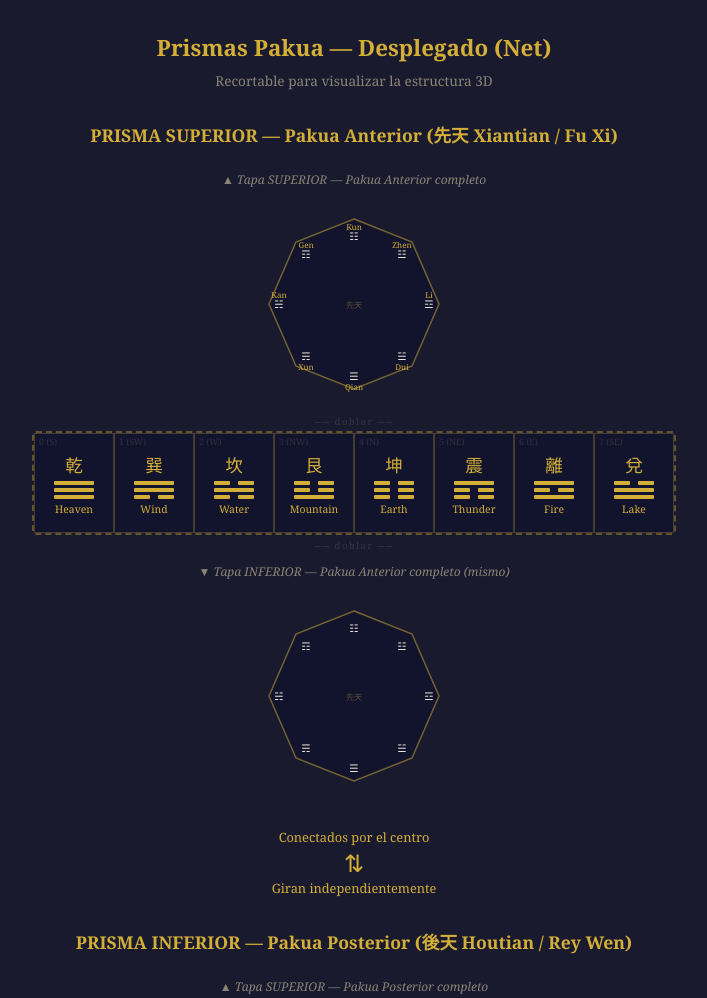
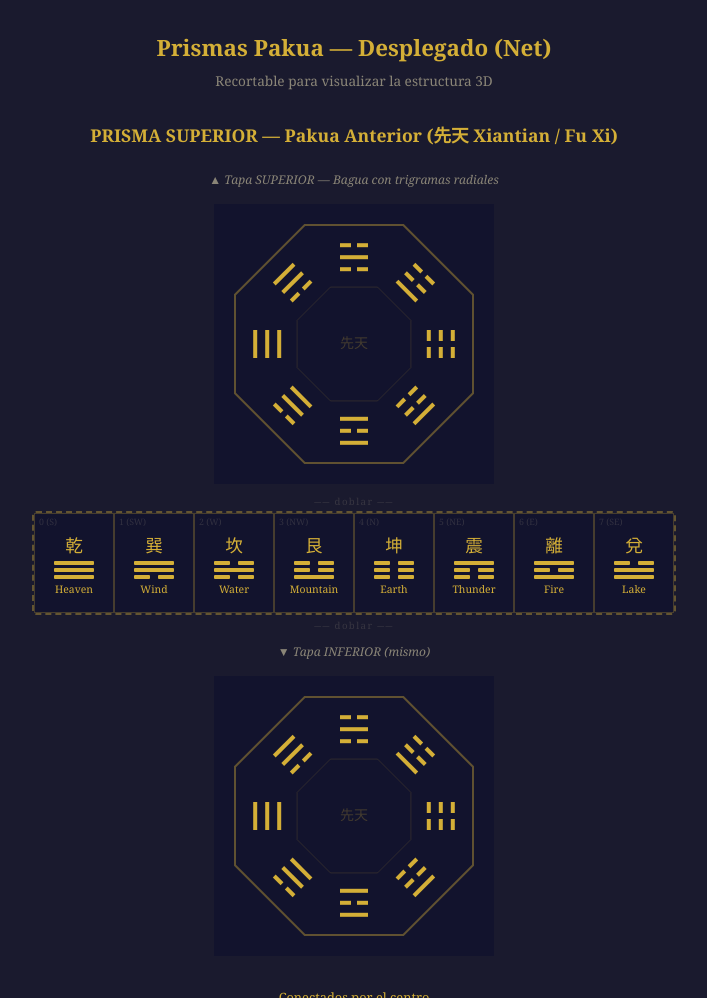
Before and after one commit to meowrhino/pakuafun, a plain HTML site: page boceto.html in a window 1280 px wide. Shown: the top 998 px of the page, without its empty margins (286-993 px from the left). Drawn offline with Linux system fonts and the light colour scheme.

Commit message:
Update boceto: classic bagua-style radial trigram caps
Octagonal caps now draw trigram lines radiating outward from center
in the traditional bagua pattern, minimal without yin-yang symbol.

Co-Authored-By: Claude Opus 4.6 (1M context) <noreply@anthropic.com>

```diff
--- a/boceto.html
+++ b/boceto.html
@@ -19,7 +19,6 @@
     .subtitle { text-align: center; color: #8a8577; font-size: 0.85rem; margin-bottom: 2rem; }
     .note { text-align: center; color: #8a8577; font-size: 0.75rem; margin: 0.5rem 0; font-style: italic; }
 
-    /* ---- Net layout ---- */
     .net {
       display: flex;
       flex-direction: column;
@@ -28,21 +27,17 @@
       max-width: 700px;
     }
 
-    /* Octagonal cap */
     .cap {
-      width: 200px;
-      height: 200px;
-      position: relative;
+      width: 280px;
+      height: 280px;
       margin: 0.5rem 0;
     }
-    .cap svg { width: 100%; height: 100%; }
+    .cap canvas { display: block; }
 
-    /* Lateral strip: 8 square faces side by side */
     .lateral-strip {
       display: flex;
       border: 2px dashed #d4af3766;
       border-radius: 4px;
-      overflow: visible;
     }
     .face {
       width: 80px;
@@ -62,99 +57,41 @@
       align-items: center;
       gap: 3px;
     }
-    .face .trigram-lines .line {
-      height: 4px;
-      border-radius: 1px;
-    }
-    .face .trigram-lines .line.yang {
-      width: 40px;
-      background: #d4af37;
-    }
+    .face .trigram-lines .line { height: 4px; border-radius: 1px; }
+    .face .trigram-lines .line.yang { width: 40px; background: #d4af37; }
     .face .trigram-lines .line.yin {
-      width: 40px;
-      background: transparent;
-      display: flex;
-      justify-content: space-between;
+      width: 40px; background: transparent;
+      display: flex; justify-content: space-between;
     }
     .face .trigram-lines .line.yin::before,
     .face .trigram-lines .line.yin::after {
-      content: '';
-      width: 16px;
-      height: 4px;
-      background: #d4af37;
-      border-radius: 1px;
+      content: ''; width: 16px; height: 4px; background: #d4af37; border-radius: 1px;
     }
-    .face .name {
-      font-size: 0.65rem;
-      color: #d4af37;
-      text-align: center;
-      line-height: 1.2;
-    }
-    .face .chinese {
-      font-size: 1.1rem;
-      color: #d4af37;
-    }
+    .face .name { font-size: 0.65rem; color: #d4af37; text-align: center; line-height: 1.2; }
+    .face .chinese { font-size: 1.1rem; color: #d4af37; }
     .face .index {
-      position: absolute;
-      top: 2px;
-      left: 4px;
-      font-size: 0.55rem;
-      color: #8a857744;
+      position: absolute; top: 2px; left: 4px; font-size: 0.55rem; color: #8a857744;
     }
 
-    /* Tab marks */
     .tab-mark {
-      text-align: center;
-      color: #8a857744;
-      font-size: 0.6rem;
-      letter-spacing: 0.15em;
-      margin: 0.2rem 0;
+      text-align: center; color: #8a857744; font-size: 0.6rem;
+      letter-spacing: 0.15em; margin: 0.2rem 0;
     }
-
-    /* Arrow between prisms */
     .connector {
-      display: flex;
-      flex-direction: column;
-      align-items: center;
-      margin: 1.5rem 0;
-      color: #d4af37;
-      font-size: 0.8rem;
+      display: flex; flex-direction: column; align-items: center;
+      margin: 1.5rem 0; color: #d4af37; font-size: 0.8rem;
     }
     .connector .arrow { font-size: 1.5rem; }
 
-    /* Legend */
     .legend {
-      margin: 2rem auto;
-      max-width: 600px;
-      background: #12132d;
-      border: 1px solid #d4af3733;
-      border-radius: 8px;
-      padding: 1.2rem;
-      font-size: 0.8rem;
-      line-height: 1.6;
+      margin: 2rem auto; max-width: 600px; background: #12132d;
+      border: 1px solid #d4af3733; border-radius: 8px;
+      padding: 1.2rem; font-size: 0.8rem; line-height: 1.6;
     }
-    .legend h3 {
-      color: #d4af37;
-      margin-bottom: 0.5rem;
-      font-size: 0.9rem;
-    }
+    .legend h3 { color: #d4af37; margin-bottom: 0.5rem; font-size: 0.9rem; }
     .legend ul { padding-left: 1.2rem; }
     .legend li { margin-bottom: 0.3rem; }
     .legend .highlight { color: #d4af37; }
-
-    /* Pakua mini on caps */
-    .pakua-label {
-      font-size: 0.5rem;
-      fill: #d4af37;
-      text-anchor: middle;
-      dominant-baseline: central;
-    }
-    .pakua-symbol {
-      font-size: 0.65rem;
-      fill: #e8e1d5;
-      text-anchor: middle;
-      dominant-baseline: central;
-    }
   </style>
 </head>
 <body>
@@ -162,188 +99,187 @@
 <h1>Prismas Pakua — Desplegado (Net)</h1>
 <p class="subtitle">Recortable para visualizar la estructura 3D</p>
 
-<!-- ============ PRISMA SUPERIOR: PAKUA ANTERIOR (XIANTIAN) ============ -->
+<!-- PRISMA SUPERIOR -->
 <h2>PRISMA SUPERIOR — Pakua Anterior (先天 Xiantian / Fu Xi)</h2>
-
 <div class="net">
-  <!-- Tapa superior octogonal -->
-  <p class="note">▲ Tapa SUPERIOR — Pakua Anterior completo</p>
-  <div class="cap">
-    <svg viewBox="0 0 200 200">
-      <!-- Octagon -->
-      <polygon points="100,15 158,38 185,100 158,162 100,185 42,162 15,100 42,38"
-               fill="#12132d" stroke="#d4af37" stroke-width="1.5" stroke-opacity="0.5"/>
-      <!-- Trigram positions: S(bottom), SW, W, NW, N(top), NE, E, SE -->
-      <!-- N = top of octagon -->
-      <text x="100" y="32" class="pakua-symbol">☷</text>
-      <text x="100" y="22" class="pakua-label">Kun</text>
-      <!-- NE -->
-      <text x="148" y="50" class="pakua-symbol">☳</text>
-      <text x="148" y="40" class="pakua-label">Zhen</text>
-      <!-- E -->
-      <text x="175" y="100" class="pakua-symbol">☲</text>
-      <text x="175" y="90" class="pakua-label">Li</text>
-      <!-- SE -->
-      <text x="148" y="152" class="pakua-symbol">☱</text>
-      <text x="148" y="162" class="pakua-label">Dui</text>
-      <!-- S = bottom of octagon -->
-      <text x="100" y="172" class="pakua-symbol">☰</text>
-      <text x="100" y="182" class="pakua-label">Qian</text>
-      <!-- SW -->
-      <text x="52" y="152" class="pakua-symbol">☴</text>
-      <text x="52" y="162" class="pakua-label">Xun</text>
-      <!-- W -->
-      <text x="25" y="100" class="pakua-symbol">☵</text>
-      <text x="25" y="90" class="pakua-label">Kan</text>
-      <!-- NW -->
-      <text x="52" y="50" class="pakua-symbol">☶</text>
-      <text x="52" y="40" class="pakua-label">Gen</text>
-      <!-- Center label -->
-      <text x="100" y="100" fill="#d4af3766" font-size="8" text-anchor="middle" dominant-baseline="central">先天</text>
-    </svg>
-  </div>
-
+  <p class="note">▲ Tapa SUPERIOR — Bagua con trigramas radiales</p>
+  <div class="cap"><canvas id="cap-xt-top" width="280" height="280"></canvas></div>
   <p class="tab-mark">── doblar ──</p>
-
-  <!-- 8 caras laterales -->
   <div class="lateral-strip" id="xiantian-faces"></div>
-
   <p class="tab-mark">── doblar ──</p>
-
-  <!-- Tapa inferior octogonal (misma disposición) -->
-  <p class="note">▼ Tapa INFERIOR — Pakua Anterior completo (mismo)</p>
-  <div class="cap">
-    <svg viewBox="0 0 200 200">
-      <polygon points="100,15 158,38 185,100 158,162 100,185 42,162 15,100 42,38"
-               fill="#12132d" stroke="#d4af37" stroke-width="1.5" stroke-opacity="0.5"/>
-      <text x="100" y="32" class="pakua-symbol">☷</text>
-      <text x="148" y="50" class="pakua-symbol">☳</text>
-      <text x="175" y="100" class="pakua-symbol">☲</text>
-      <text x="148" y="152" class="pakua-symbol">☱</text>
-      <text x="100" y="172" class="pakua-symbol">☰</text>
-      <text x="52" y="152" class="pakua-symbol">☴</text>
-      <text x="25" y="100" class="pakua-symbol">☵</text>
-      <text x="52" y="50" class="pakua-symbol">☶</text>
-      <text x="100" y="100" fill="#d4af3766" font-size="8" text-anchor="middle" dominant-baseline="central">先天</text>
-    </svg>
-  </div>
+  <p class="note">▼ Tapa INFERIOR (mismo)</p>
+  <div class="cap"><canvas id="cap-xt-bot" width="280" height="280"></canvas></div>
 </div>
 
-<!-- ============ CONECTOR ============ -->
 <div class="connector">
   <span>Conectados por el centro</span>
   <span class="arrow">⇅</span>
   <span>Giran independientemente</span>
 </div>
 
-<!-- ============ PRISMA INFERIOR: PAKUA POSTERIOR (HOUTIAN) ============ -->
+<!-- PRISMA INFERIOR -->
 <h2>PRISMA INFERIOR — Pakua Posterior (後天 Houtian / Rey Wen)</h2>
-
 <div class="net">
-  <p class="note">▲ Tapa SUPERIOR — Pakua Posterior completo</p>
-  <div class="cap">
-    <svg viewBox="0 0 200 200">
-      <polygon points="100,15 158,38 185,100 158,162 100,185 42,162 15,100 42,38"
-               fill="#12132d" stroke="#d4af37" stroke-width="1.5" stroke-opacity="0.3"/>
-      <!-- Houtian: S=Li, SW=Kun, W=Dui, NW=Qian, N=Kan, NE=Gen, E=Zhen, SE=Xun -->
-      <text x="100" y="32" class="pakua-symbol">☵</text>
-      <text x="100" y="22" class="pakua-label">Kan</text>
-      <text x="148" y="50" class="pakua-symbol">☶</text>
-      <text x="148" y="40" class="pakua-label">Gen</text>
-      <text x="175" y="100" class="pakua-symbol">☳</text>
-      <text x="175" y="90" class="pakua-label">Zhen</text>
-      <text x="148" y="152" class="pakua-symbol">☴</text>
-      <text x="148" y="162" class="pakua-label">Xun</text>
-      <text x="100" y="172" class="pakua-symbol">☲</text>
-      <text x="100" y="182" class="pakua-label">Li</text>
-      <text x="52" y="152" class="pakua-symbol">☷</text>
-      <text x="52" y="162" class="pakua-label">Kun</text>
-      <text x="25" y="100" class="pakua-symbol">☱</text>
-      <text x="25" y="90" class="pakua-label">Dui</text>
-      <text x="52" y="50" class="pakua-symbol">☰</text>
-      <text x="52" y="40" class="pakua-label">Qian</text>
-      <text x="100" y="100" fill="#d4af3766" font-size="8" text-anchor="middle" dominant-baseline="central">後天</text>
-    </svg>
-  </div>
-
+  <p class="note">▲ Tapa SUPERIOR — Bagua con trigramas radiales</p>
+  <div class="cap"><canvas id="cap-ht-top" width="280" height="280"></canvas></div>
   <p class="tab-mark">── doblar ──</p>
-
   <div class="lateral-strip" id="houtian-faces"></div>
-
   <p class="tab-mark">── doblar ──</p>
-
-  <p class="note">▼ Tapa INFERIOR — Pakua Posterior completo (mismo)</p>
-  <div class="cap">
-    <svg viewBox="0 0 200 200">
-      <polygon points="100,15 158,38 185,100 158,162 100,185 42,162 15,100 42,38"
-               fill="#12132d" stroke="#d4af37" stroke-width="1.5" stroke-opacity="0.3"/>
-      <text x="100" y="32" class="pakua-symbol">☵</text>
-      <text x="148" y="50" class="pakua-symbol">☶</text>
-      <text x="175" y="100" class="pakua-symbol">☳</text>
-      <text x="148" y="152" class="pakua-symbol">☴</text>
-      <text x="100" y="172" class="pakua-symbol">☲</text>
-      <text x="52" y="152" class="pakua-symbol">☷</text>
-      <text x="25" y="100" class="pakua-symbol">☱</text>
-      <text x="52" y="50" class="pakua-symbol">☰</text>
-      <text x="100" y="100" fill="#d4af3766" font-size="8" text-anchor="middle" dominant-baseline="central">後天</text>
-    </svg>
-  </div>
+  <p class="note">▼ Tapa INFERIOR (mismo)</p>
+  <div class="cap"><canvas id="cap-ht-bot" width="280" height="280"></canvas></div>
 </div>
 
-<!-- ============ LEYENDA ============ -->
 <div class="legend">
-  <h3>Cómo funciona</h3>
+  <h3>Estructura del prisma</h3>
   <ul>
-    <li>Cada prisma tiene <span class="highlight">2 caras octogonales</span> (arriba y abajo) con el pakua completo en miniatura</li>
-    <li>Las <span class="highlight">8 caras cuadradas laterales</span> muestran cada una el trigrama correspondiente a su posición en el octógono</li>
-    <li>La cara lateral 0 (S) del prisma superior = ☰ Qian (Heaven) — corresponde a la posición Sur del Xiantian</li>
-    <li>La cara lateral 0 (S) del prisma inferior = ☲ Li (Fire) — corresponde a la posición Sur del Houtian</li>
-    <li>Al <span class="highlight">girar cada prisma independientemente</span>, la cara frontal de arriba + la cara frontal de abajo forman un hexagrama</li>
-    <li>Ej: Si arriba muestra ☰ Qian y abajo ☲ Li → Hexagrama 14: 大有 Dà Yǒu (Great Possession)</li>
+    <li><span class="highlight">Tapas octogonales</span>: bagua clásico con trigramas dibujados radialmente (líneas apuntando hacia afuera desde el centro)</li>
+    <li><span class="highlight">8 caras laterales</span>: cada una muestra el trigrama correspondiente a su posición en el octógono</li>
+    <li>Al <span class="highlight">girar cada prisma</span>, la cara frontal de arriba + la de abajo forman un hexagrama</li>
   </ul>
 </div>
 
 <script>
-  // Trigram data
   const TRIGRAMS = {
-    qian: { lines: [1,1,1], symbol: '☰', chinese: '乾', english: 'Heaven' },
-    dui:  { lines: [1,1,0], symbol: '☱', chinese: '兌', english: 'Lake' },
-    li:   { lines: [1,0,1], symbol: '☲', chinese: '離', english: 'Fire' },
-    zhen: { lines: [0,0,1], symbol: '☳', chinese: '震', english: 'Thunder' },
-    xun:  { lines: [0,1,1], symbol: '☴', chinese: '巽', english: 'Wind' },
-    kan:  { lines: [0,1,0], symbol: '☵', chinese: '坎', english: 'Water' },
-    gen:  { lines: [1,0,0], symbol: '☶', chinese: '艮', english: 'Mountain' },
-    kun:  { lines: [0,0,0], symbol: '☷', chinese: '坤', english: 'Earth' },
+    qian: { lines: [1,1,1], chinese: '乾', english: 'Heaven' },
+    dui:  { lines: [1,1,0], chinese: '兌', english: 'Lake' },
+    li:   { lines: [1,0,1], chinese: '離', english: 'Fire' },
+    zhen: { lines: [0,0,1], chinese: '震', english: 'Thunder' },
+    xun:  { lines: [0,1,1], chinese: '巽', english: 'Wind' },
+    kan:  { lines: [0,1,0], chinese: '坎', english: 'Water' },
+    gen:  { lines: [1,0,0], chinese: '艮', english: 'Mountain' },
+    kun:  { lines: [0,0,0], chinese: '坤', english: 'Earth' },
   };
 
-  // Xiantian order (S, SW, W, NW, N, NE, E, SE) matching the octagonal caps above
+  // Orders: starting from S going clockwise (S, SW, W, NW, N, NE, E, SE)
   const XIANTIAN = ['qian','xun','kan','gen','kun','zhen','li','dui'];
-  const DIRECTIONS_XT = ['S','SW','W','NW','N','NE','E','SE'];
+  const HOUTIAN  = ['li','kun','dui','qian','kan','gen','zhen','xun'];
+  const DIRS = ['S','SW','W','NW','N','NE','E','SE'];
 
-  // Houtian order
-  const HOUTIAN = ['li','kun','dui','qian','kan','gen','zhen','xun'];
-  const DIRECTIONS_HT = ['S','SW','W','NW','N','NE','E','SE'];
+  // ---- Draw Bagua cap on canvas ----
+  function drawBaguaCap(canvasId, order, label) {
+    const canvas = document.getElementById(canvasId);
+    const ctx = canvas.getContext('2d');
+    const W = canvas.width;
+    const cx = W / 2;
+    const cy = W / 2;
 
-  function buildFaces(containerId, order, directions) {
+    // Background
+    ctx.fillStyle = '#12132d';
+    ctx.fillRect(0, 0, W, W);
+
+    // Draw octagon outline
+    ctx.strokeStyle = '#d4af37';
+    ctx.lineWidth = 2;
+    ctx.globalAlpha = 0.4;
+    const octR = W * 0.46;
+    ctx.beginPath();
+    for (let i = 0; i < 8; i++) {
+      // Octagon vertices between trigram positions
+      const angle = (i * Math.PI / 4) - Math.PI / 2 + Math.PI / 8;
+      const x = cx + Math.cos(angle) * octR;
+      const y = cy + Math.sin(angle) * octR;
+      if (i === 0) ctx.moveTo(x, y);
+      else ctx.lineTo(x, y);
+    }
+    ctx.closePath();
+    ctx.stroke();
+    ctx.globalAlpha = 1;
+
+    // Inner octagon (inner ring)
+    ctx.strokeStyle = '#d4af37';
+    ctx.lineWidth = 1;
+    ctx.globalAlpha = 0.15;
+    const innerR = W * 0.22;
+    ctx.beginPath();
+    for (let i = 0; i < 8; i++) {
+      const angle = (i * Math.PI / 4) - Math.PI / 2 + Math.PI / 8;
+      const x = cx + Math.cos(angle) * innerR;
+      const y = cy + Math.sin(angle) * innerR;
+      if (i === 0) ctx.moveTo(x, y);
+      else ctx.lineTo(x, y);
+    }
+    ctx.closePath();
+    ctx.stroke();
+    ctx.globalAlpha = 1;
+
+    // Draw each trigram radially
+    // Position 0 = S (bottom), angles go clockwise
+    // S = angle PI/2 (pointing down), then +PI/4 each step clockwise
+    for (let i = 0; i < 8; i++) {
+      const key = order[i];
+      const trigram = TRIGRAMS[key];
+
+      // Angle: S is at bottom (PI/2), going clockwise
+      // But canvas Y is inverted, so S = PI/2 means pointing down
+      const angle = (Math.PI / 2) + (i * Math.PI / 4);
+
+      ctx.save();
+      ctx.translate(cx, cy);
+      ctx.rotate(angle);
+
+      // Draw 3 lines radiating outward from center
+      // Lines are perpendicular to the radial direction
+      // Outer line = lines[2] (top), middle = lines[1], inner = lines[0] (bottom)
+      const lineW = 28;   // width of each line segment
+      const lineH = 4;    // thickness
+      const gap = 8;      // gap between lines
+      const gapBreak = 6; // break gap for yin
+      const startDist = W * 0.26; // distance from center to first line
+
+      // Draw from inner (bottom of trigram) to outer (top of trigram)
+      for (let j = 0; j < 3; j++) {
+        const dist = startDist + j * (lineH + gap);
+        const isYang = trigram.lines[j] === 1;
+
+        ctx.fillStyle = '#d4af37';
+        if (isYang) {
+          // Solid line perpendicular to radial direction
+          ctx.fillRect(-lineW / 2, dist, lineW, lineH);
+        } else {
+          // Broken line: two segments with gap
+          const segW = (lineW - gapBreak) / 2;
+          ctx.fillRect(-lineW / 2, dist, segW, lineH);
+          ctx.fillRect(-lineW / 2 + segW + gapBreak, dist, segW, lineH);
+        }
+      }
+
+      ctx.restore();
+    }
+
+    // Center label
+    ctx.fillStyle = '#d4af37';
+    ctx.globalAlpha = 0.25;
+    ctx.font = '14px "Noto Serif SC", serif';
+    ctx.textAlign = 'center';
+    ctx.textBaseline = 'middle';
+    ctx.fillText(label, cx, cy);
+    ctx.globalAlpha = 1;
+  }
+
+  // Draw all 4 caps
+  drawBaguaCap('cap-xt-top', XIANTIAN, '先天');
+  drawBaguaCap('cap-xt-bot', XIANTIAN, '先天');
+  drawBaguaCap('cap-ht-top', HOUTIAN, '後天');
+  drawBaguaCap('cap-ht-bot', HOUTIAN, '後天');
+
+  // ---- Build lateral faces ----
+  function buildFaces(containerId, order) {
     const container = document.getElementById(containerId);
     order.forEach((key, i) => {
       const t = TRIGRAMS[key];
       const face = document.createElement('div');
       face.className = 'face';
 
-      // Index
       const idx = document.createElement('span');
       idx.className = 'index';
-      idx.textContent = `${i} (${directions[i]})`;
+      idx.textContent = `${i} (${DIRS[i]})`;
       face.appendChild(idx);
 
-      // Chinese
       const ch = document.createElement('span');
       ch.className = 'chinese';
       ch.textContent = t.chinese;
       face.appendChild(ch);
 
-      // Trigram lines (top to bottom = reversed)
       const linesDiv = document.createElement('div');
       linesDiv.className = 'trigram-lines';
       [...t.lines].reverse().forEach(l => {
@@ -353,7 +289,6 @@
       });
       face.appendChild(linesDiv);
 
-      // Name
       const name = document.createElement('span');
       name.className = 'name';
       name.textContent = t.english;
@@ -363,8 +298,8 @@
     });
   }
 
-  buildFaces('xiantian-faces', XIANTIAN, DIRECTIONS_XT);
-  buildFaces('houtian-faces', HOUTIAN, DIRECTIONS_HT);
+  buildFaces('xiantian-faces', XIANTIAN);
+  buildFaces('houtian-faces', HOUTIAN);
 </script>
 </body>
 </html>
```
